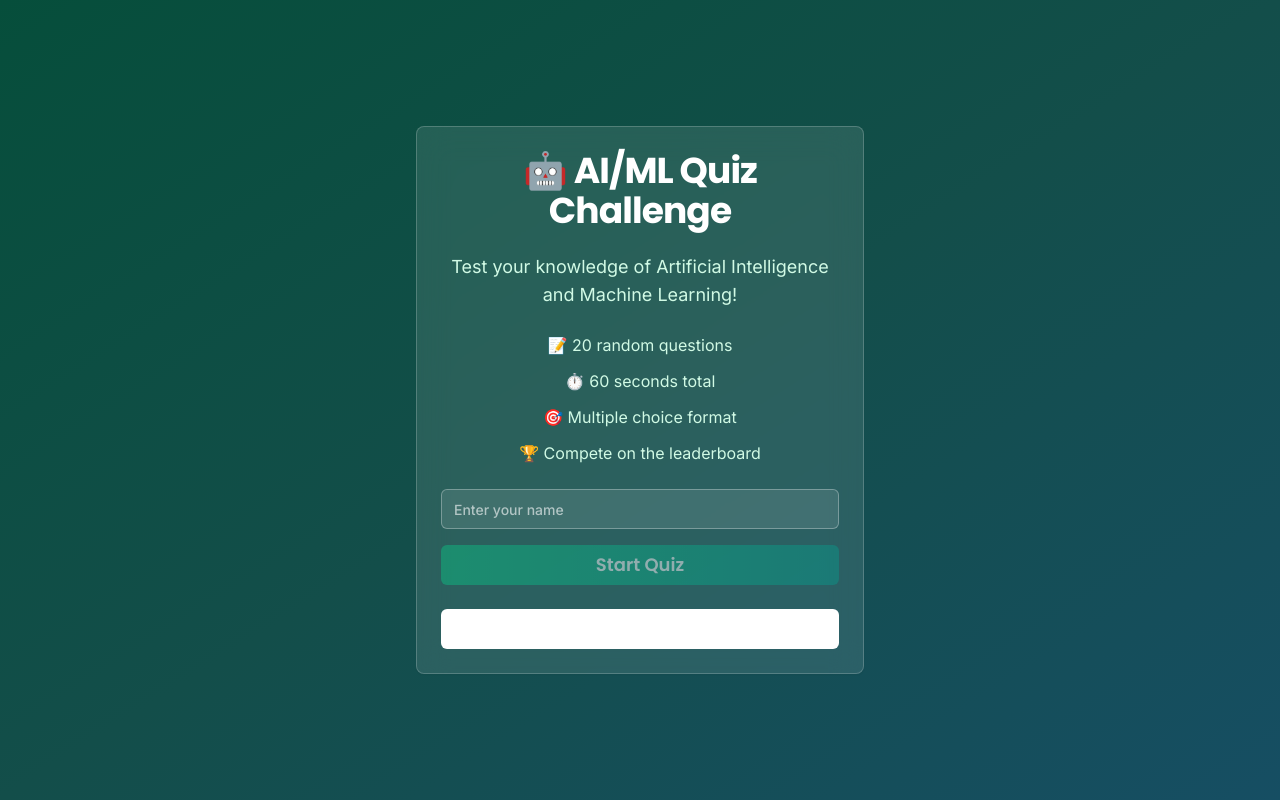
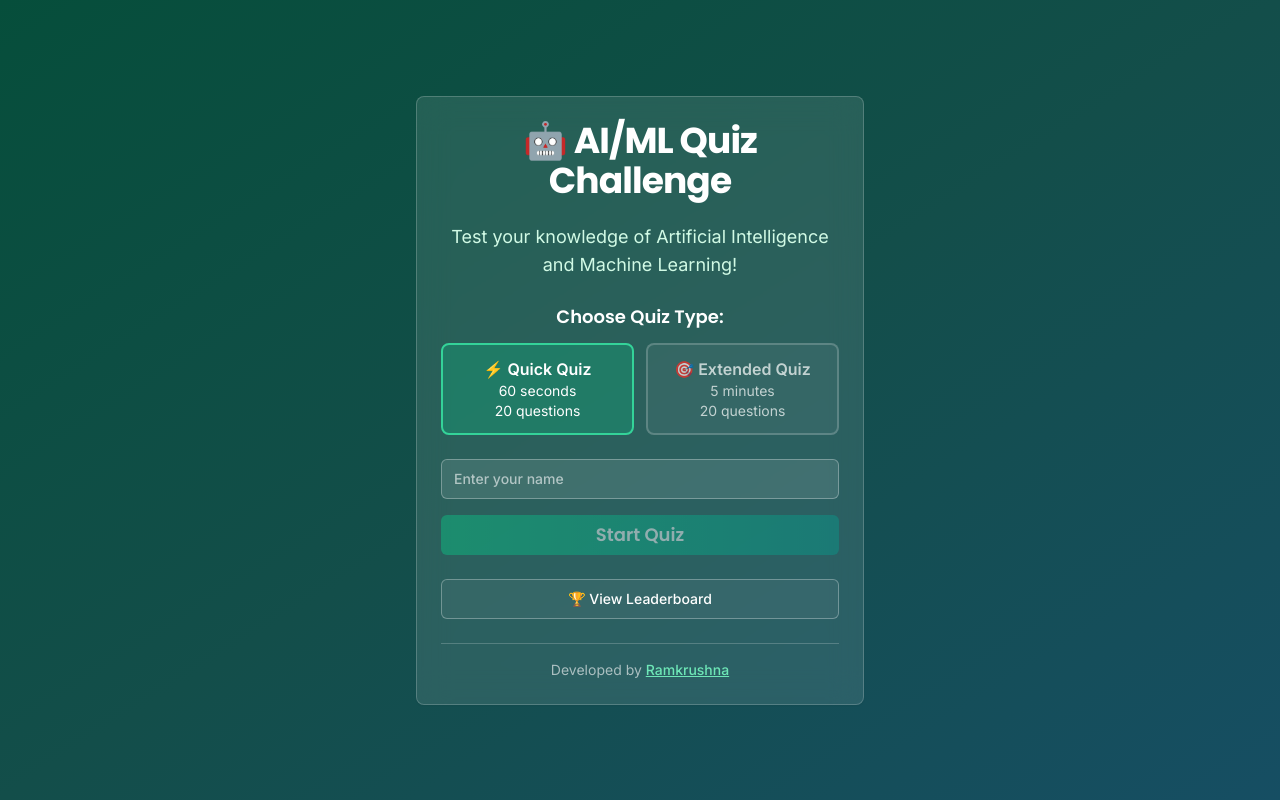
Before and after one commit to Ramakm/brainwave-blitz-quiz, a React (Vite) app: page / in a window 1280 px wide. Built offline with nearby package versions, Linux system fonts and the light colour scheme.

Commit message:
Fix: Improve UI and add quiz variations
- Fixed visibility of "View Leaderboard" text.
- Added "Developed by Ramkrushna" with a hyperlink.
- Implemented two quiz types: 60 seconds and 5 minutes.
- Created separate leaderboards for each quiz type.

```diff
--- a/src/components/Leaderboard.tsx
+++ b/src/components/Leaderboard.tsx
@@ -1,5 +1,5 @@
 
-import React from 'react';
+import React, { useState } from 'react';
 import { Card, CardContent, CardHeader, CardTitle } from '@/components/ui/card';
 import { Button } from '@/components/ui/button';
 
@@ -9,6 +9,7 @@ interface LeaderboardEntry {
   totalQuestions: number;
   percentage: number;
   timestamp: string;
+  quizType: 'quick' | 'extended';
 }
 
 interface LeaderboardProps {
@@ -17,6 +18,10 @@ interface LeaderboardProps {
 }
 
 export const Leaderboard: React.FC<LeaderboardProps> = ({ leaderboard, onBack }) => {
+  const [selectedType, setSelectedType] = useState<'quick' | 'extended'>('quick');
+
+  const filteredLeaderboard = leaderboard.filter(entry => entry.quizType === selectedType);
+
   const formatDate = (timestamp: string) => {
     return new Date(timestamp).toLocaleDateString();
   };
@@ -30,6 +35,10 @@ export const Leaderboard: React.FC<LeaderboardProps> = ({ leaderboard, onBack })
     }
   };
 
+  const getQuizTypeLabel = (type: 'quick' | 'extended') => {
+    return type === 'quick' ? '⚡ Quick Quiz (60s)' : '🎯 Extended Quiz (5min)';
+  };
+
   return (
     <div className="min-h-screen bg-gradient-to-br from-emerald-900 via-teal-900 to-cyan-900 p-4 font-inter">
       <div className="max-w-4xl mx-auto">
@@ -41,16 +50,47 @@ export const Leaderboard: React.FC<LeaderboardProps> = ({ leaderboard, onBack })
             <p className="text-emerald-100">
               Top performers in the AI/ML Quiz Challenge
             </p>
+
+            <div className="flex justify-center mt-6">
+              <div className="bg-white/5 rounded-lg p-1 flex">
+                <button
+                  onClick={() => setSelectedType('quick')}
+                  className={`px-4 py-2 rounded-md transition-all font-medium ${
+                    selectedType === 'quick'
+                      ? 'bg-emerald-500 text-white'
+                      : 'text-white/70 hover:text-white hover:bg-white/10'
+                  }`}
+                >
+                  ⚡ Quick Quiz
+                </button>
+                <button
+                  onClick={() => setSelectedType('extended')}
+                  className={`px-4 py-2 rounded-md transition-all font-medium ${
+                    selectedType === 'extended'
+                      ? 'bg-emerald-500 text-white'
+                      : 'text-white/70 hover:text-white hover:bg-white/10'
+                  }`}
+                >
+                  🎯 Extended Quiz
+                </button>
+              </div>
+            </div>
           </CardHeader>
           <CardContent>
-            {leaderboard.length === 0 ? (
+            <div className="text-center mb-4">
+              <h3 className="text-white font-semibold text-lg">
+                {getQuizTypeLabel(selectedType)}
+              </h3>
+            </div>
+
+            {filteredLeaderboard.length === 0 ? (
               <div className="text-center py-8">
-                <p className="text-white/70 text-lg">No scores yet!</p>
-                <p className="text-white/50">Be the first to take the quiz.</p>
+                <p className="text-white/70 text-lg">No scores yet for this quiz type!</p>
+                <p className="text-white/50">Be the first to take the {selectedType} quiz.</p>
               </div>
             ) : (
               <div className="space-y-3">
-                {leaderboard.map((entry, index) => (
+                {filteredLeaderboard.map((entry, index) => (
                   <div
                     key={`${entry.name}-${entry.timestamp}`}
                     className={`flex items-center justify-between p-4 rounded-lg border ${
@@ -96,6 +136,20 @@ export const Leaderboard: React.FC<LeaderboardProps> = ({ leaderboard, onBack })
               >
                 Back to Quiz
               </Button>
+
+              <div className="mt-6 pt-4 border-t border-white/20">
+                <p className="text-white/60 text-sm">
+                  Developed by{' '}
+                  <a
+                    href="https://x.com/techwith_ram"
+                    target="_blank"
+                    rel="noopener noreferrer"
+                    className="text-emerald-300 hover:text-emerald-200 font-medium underline transition-colors"
+                  >
+                    Ramkrushna
+                  </a>
+                </p>
+              </div>
             </div>
           </CardContent>
         </Card>
--- a/src/components/PlayerSetup.tsx
+++ b/src/components/PlayerSetup.tsx
@@ -5,17 +5,18 @@ import { Button } from '@/components/ui/button';
 import { Input } from '@/components/ui/input';
 
 interface PlayerSetupProps {
-  onStartQuiz: (name: string) => void;
+  onStartQuiz: (name: string, quizType: 'quick' | 'extended') => void;
   onShowLeaderboard: () => void;
 }
 
 export const PlayerSetup: React.FC<PlayerSetupProps> = ({ onStartQuiz, onShowLeaderboard }) => {
   const [name, setName] = useState('');
+  const [selectedQuizType, setSelectedQuizType] = useState<'quick' | 'extended'>('quick');
 
   const handleSubmit = (e: React.FormEvent) => {
     e.preventDefault();
     if (name.trim()) {
-      onStartQuiz(name.trim());
+      onStartQuiz(name.trim(), selectedQuizType);
     }
   };
 
@@ -31,11 +32,38 @@ export const PlayerSetup: React.FC<PlayerSetupProps> = ({ onStartQuiz, onShowLea
           </p>
         </CardHeader>
         <CardContent className="space-y-6">
-          <div className="space-y-3 text-emerald-100">
-            <p>📝 20 random questions</p>
-            <p>⏱️ 60 seconds total</p>
-            <p>🎯 Multiple choice format</p>
-            <p>🏆 Compete on the leaderboard</p>
+          <div className="space-y-4">
+            <div className="space-y-3">
+              <h3 className="text-white font-semibold text-lg font-poppins">Choose Quiz Type:</h3>
+              <div className="grid grid-cols-2 gap-3">
+                <button
+                  type="button"
+                  onClick={() => setSelectedQuizType('quick')}
+                  className={`p-3 rounded-lg border-2 transition-all ${
+                    selectedQuizType === 'quick'
+                      ? 'bg-emerald-500/30 border-emerald-400 text-white'
+                      : 'bg-white/5 border-white/20 text-white/70 hover:bg-white/10'
+                  }`}
+                >
+                  <div className="font-semibold">⚡ Quick Quiz</div>
+                  <div className="text-sm">60 seconds</div>
+                  <div className="text-sm">20 questions</div>
+                </button>
+                <button
+                  type="button"
+                  onClick={() => setSelectedQuizType('extended')}
+                  className={`p-3 rounded-lg border-2 transition-all ${
+                    selectedQuizType === 'extended'
+                      ? 'bg-emerald-500/30 border-emerald-400 text-white'
+                      : 'bg-white/5 border-white/20 text-white/70 hover:bg-white/10'
+                  }`}
+                >
+                  <div className="font-semibold">🎯 Extended Quiz</div>
+                  <div className="text-sm">5 minutes</div>
+                  <div className="text-sm">20 questions</div>
+                </button>
+              </div>
+            </div>
           </div>
 
           <form onSubmit={handleSubmit} className="space-y-4">
@@ -61,10 +89,24 @@ export const PlayerSetup: React.FC<PlayerSetupProps> = ({ onStartQuiz, onShowLea
           <Button
             onClick={onShowLeaderboard}
             variant="outline"
-            className="w-full py-2 text-white border-white/30 hover:bg-white/10 font-medium"
+            className="w-full py-2 text-white border-white/30 hover:bg-white/10 font-medium bg-white/5"
           >
-            View Leaderboard
+            🏆 View Leaderboard
           </Button>
+
+          <div className="mt-8 pt-4 border-t border-white/20">
+            <p className="text-white/60 text-sm">
+              Developed by{' '}
+              <a
+                href="https://x.com/techwith_ram"
+                target="_blank"
+                rel="noopener noreferrer"
+                className="text-emerald-300 hover:text-emerald-200 font-medium underline transition-colors"
+              >
+                Ramkrushna
+              </a>
+            </p>
+          </div>
         </CardContent>
       </Card>
     </div>
--- a/src/components/QuizApp.tsx
+++ b/src/components/QuizApp.tsx
@@ -1,4 +1,3 @@
-
 import React, { useState, useEffect } from 'react';
 import { Timer } from './Timer';
 import { Question } from './Question';
@@ -22,6 +21,7 @@ interface LeaderboardEntry {
   totalQuestions: number;
   percentage: number;
   timestamp: string;
+  quizType: 'quick' | 'extended';
 }
 
 const quizQuestions: QuizQuestion[] = [
@@ -255,6 +255,7 @@ const quizQuestions: QuizQuestion[] = [
 export const QuizApp: React.FC = () => {
   const [gameState, setGameState] = useState<'setup' | 'playing' | 'finished' | 'leaderboard'>('setup');
   const [playerName, setPlayerName] = useState<string>('');
+  const [quizType, setQuizType] = useState<'quick' | 'extended'>('quick');
   const [currentQuestionIndex, setCurrentQuestionIndex] = useState(0);
   const [score, setScore] = useState(0);
   const [selectedAnswer, setSelectedAnswer] = useState<number | null>(null);
@@ -280,20 +281,21 @@ export const QuizApp: React.FC = () => {
   };
 
   const saveToLeaderboard = (entry: LeaderboardEntry) => {
-    const updated = [...leaderboard, entry].sort((a, b) => b.percentage - a.percentage).slice(0, 10);
+    const updated = [...leaderboard, entry].sort((a, b) => b.percentage - a.percentage).slice(0, 20);
     setLeaderboard(updated);
     localStorage.setItem('quiz-leaderboard', JSON.stringify(updated));
   };
 
-  const startQuiz = (name: string) => {
+  const startQuiz = (name: string, selectedQuizType: 'quick' | 'extended') => {
     const shuffled = shuffleArray(quizQuestions);
     setShuffledQuestions(shuffled);
     setUserAnswers(new Array(shuffled.length).fill(null));
     setPlayerName(name);
+    setQuizType(selectedQuizType);
     setGameState('playing');
     setCurrentQuestionIndex(0);
     setScore(0);
-    setTimeLeft(60);
+    setTimeLeft(selectedQuizType === 'quick' ? 60 : 300);
     setSelectedAnswer(null);
   };
 
@@ -324,7 +326,8 @@ export const QuizApp: React.FC = () => {
       score,
       totalQuestions: shuffledQuestions.length,
       percentage,
-      timestamp: new Date().toISOString()
+      timestamp: new Date().toISOString(),
+      quizType
     };
     saveToLeaderboard(entry);
     setGameState('finished');
@@ -339,6 +342,7 @@ export const QuizApp: React.FC = () => {
     setShuffledQuestions([]);
     setUserAnswers([]);
     setPlayerName('');
+    setQuizType('quick');
   };
 
   const showLeaderboard = () => {
@@ -374,18 +378,24 @@ export const QuizApp: React.FC = () => {
         questions={shuffledQuestions}
         userAnswers={userAnswers}
         playerName={playerName}
+        quizType={quizType}
         onRestart={resetQuiz}
         onShowLeaderboard={showLeaderboard}
       />
     );
   }
 
+  const getQuizTypeLabel = () => {
+    return quizType === 'quick' ? '⚡ Quick Quiz' : '🎯 Extended Quiz';
+  };
+
   return (
     <div className="min-h-screen bg-gradient-to-br from-emerald-900 via-teal-900 to-cyan-900 p-4 font-inter">
       <div className="max-w-4xl mx-auto">
         <div className="mb-6 flex justify-between items-center">
           <div className="text-white">
-            <span className="text-lg font-semibold">Question {currentQuestionIndex + 1} of {shuffledQuestions.length}</span>
+            <div className="text-lg font-semibold">{getQuizTypeLabel()}</div>
+            <span className="text-base">Question {currentQuestionIndex + 1} of {shuffledQuestions.length}</span>
             <span className="ml-4 text-emerald-200">Score: {score}</span>
             <span className="ml-4 text-emerald-200">Player: {playerName}</span>
           </div>
--- a/src/components/Results.tsx
+++ b/src/components/Results.tsx
@@ -15,6 +15,7 @@ interface ResultsProps {
   }>;
   userAnswers: (number | null)[];
   playerName: string;
+  quizType: 'quick' | 'extended';
   onRestart: () => void;
   onShowLeaderboard: () => void;
 }
@@ -25,6 +26,7 @@ export const Results: React.FC<ResultsProps> = ({
   questions,
   userAnswers,
   playerName,
+  quizType,
   onRestart,
   onShowLeaderboard
 }) => {
@@ -44,6 +46,10 @@ export const Results: React.FC<ResultsProps> = ({
     return "Keep studying! You'll improve with practice!";
   };
 
+  const getQuizTypeLabel = () => {
+    return quizType === 'quick' ? '⚡ Quick Quiz' : '🎯 Extended Quiz';
+  };
+
   return (
     <div className="min-h-screen bg-gradient-to-br from-emerald-900 via-teal-900 to-cyan-900 p-4 font-inter">
       <div className="max-w-4xl mx-auto">
@@ -52,6 +58,9 @@ export const Results: React.FC<ResultsProps> = ({
             <CardTitle className="text-4xl font-bold text-white mb-4 font-poppins">
               Quiz Complete! {getScoreEmoji()}
             </CardTitle>
+            <div className="text-lg text-emerald-200 mb-2">
+              {getQuizTypeLabel()}
+            </div>
             <div className="text-2xl text-emerald-200 mb-2 font-poppins">
               Well done, {playerName}!
             </div>
@@ -79,6 +88,20 @@ export const Results: React.FC<ResultsProps> = ({
             >
               View Leaderboard
             </Button>
+
+            <div className="mt-6 pt-4 border-t border-white/20">
+              <p className="text-white/60 text-sm">
+                Developed by{' '}
+                <a
+                  href="https://x.com/techwith_ram"
+                  target="_blank"
+                  rel="noopener noreferrer"
+                  className="text-emerald-300 hover:text-emerald-200 font-medium underline transition-colors"
+                >
+                  Ramkrushna
+                </a>
+              </p>
+            </div>
           </CardContent>
         </Card>
 
```
Also changed, not shown: src/components/Timer.tsx (+13 -2 lines).
